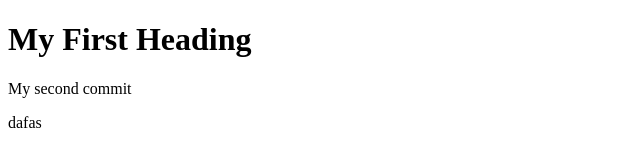
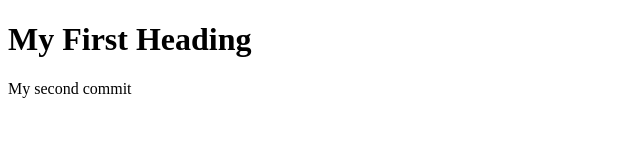
Before and after one commit to jasonmartin1994/git-one, a plain HTML site: page index.html in a window 1280 px wide. Shown: the full height of the page, 0-640 px from the left. Drawn offline with Linux system fonts and the light colour scheme.

Commit message:
Revert "this is test1"
This reverts commit 28147b3d39c6932c597027a0d164a5ce36ce38a8.

```diff
--- a/index.html
+++ b/index.html
@@ -4,6 +4,6 @@
 
 <h1>My First Heading</h1>
 <p>My second commit</p>
-dafas
+
 </body>
 </html>
```
